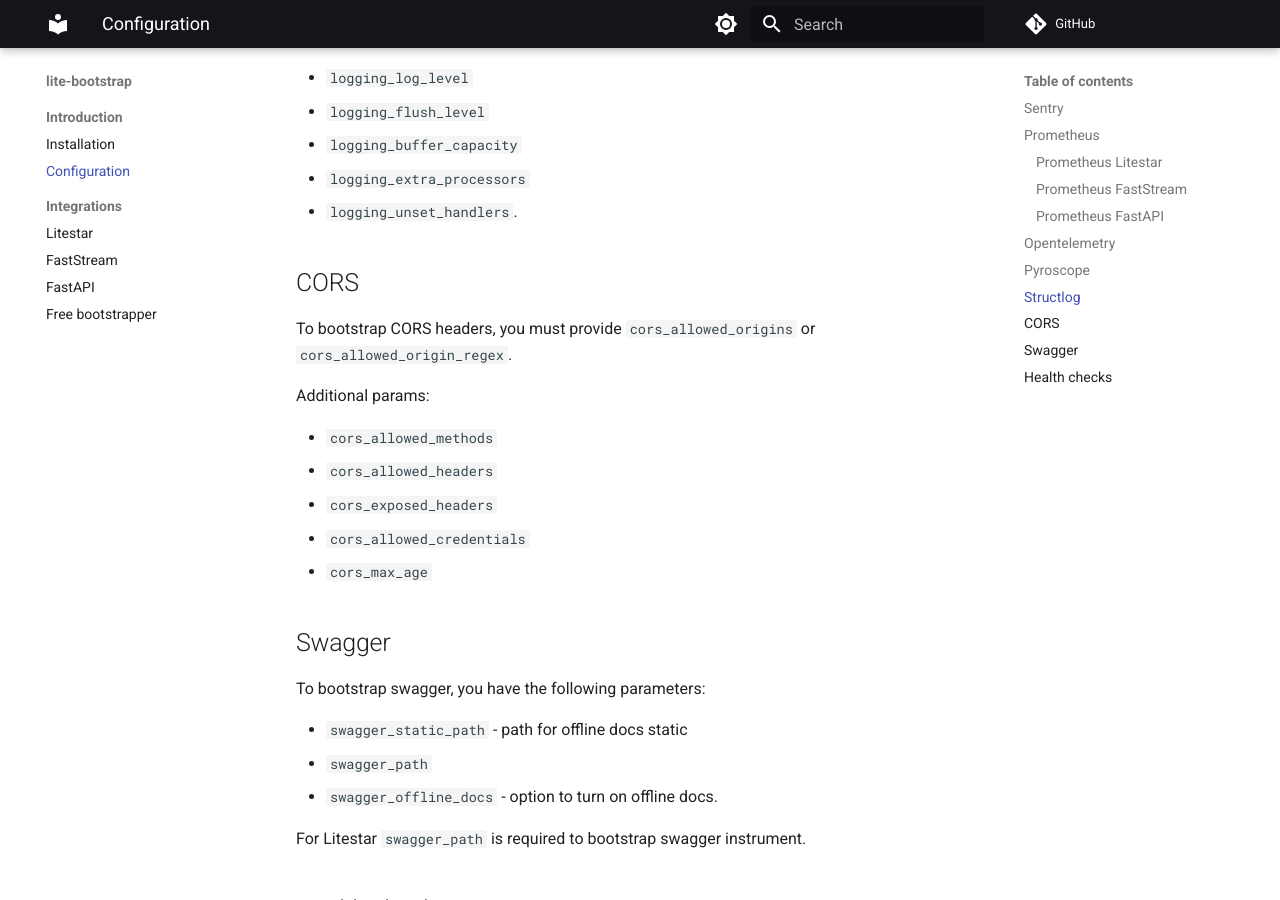
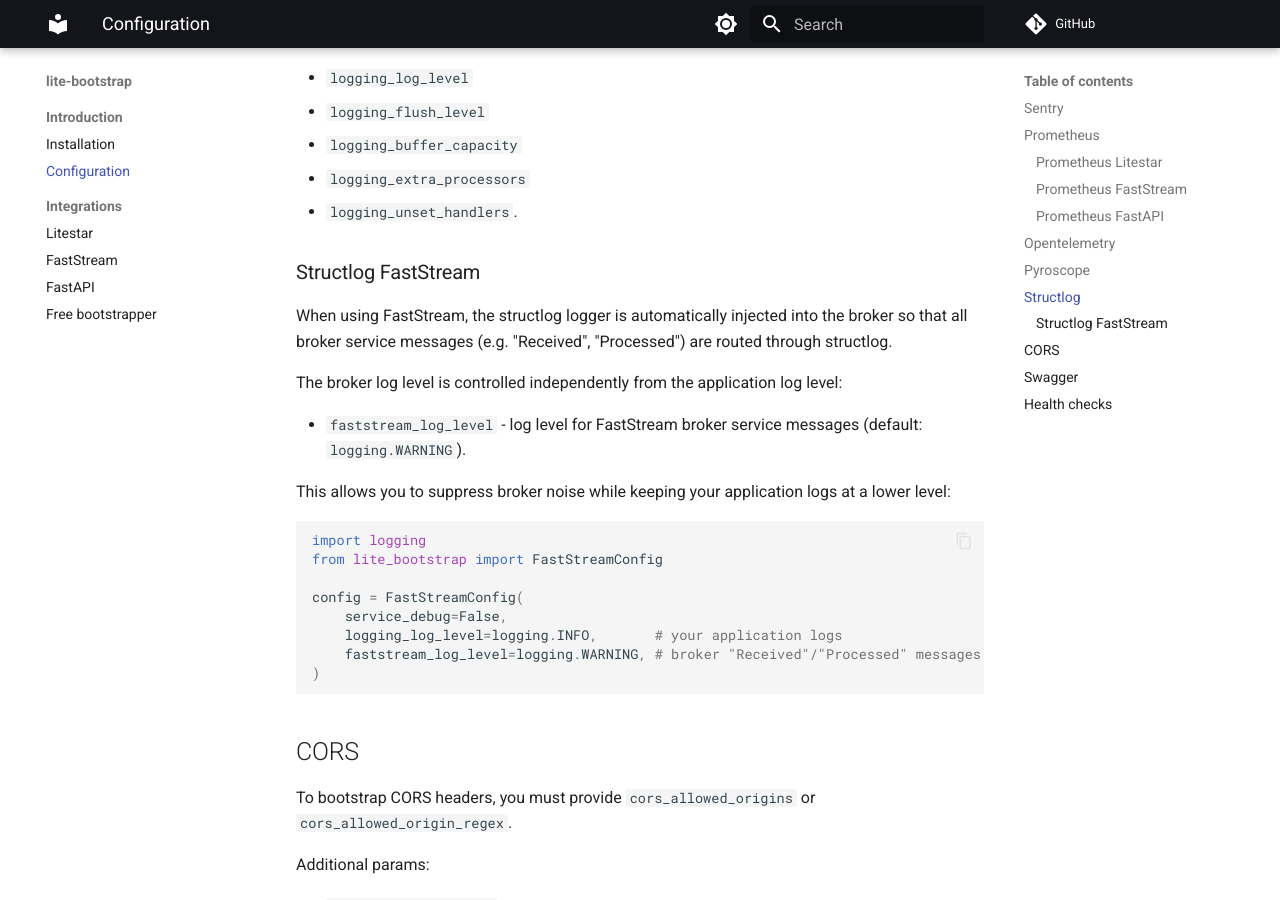
Before and after one commit to modern-python/lite-bootstrap, an MkDocs documentation site: the page built from docs/introduction/configuration.md, in a window 1280 px wide and 900 px high, scrolled down 3112 px. Built offline with MkDocs 1.6.1 and Material for MkDocs 9.7.7, drawn with Linux system fonts in a browser that asks for light colours; comment, search, counter and statistics services are not loaded.

Commit message:
feat: add faststream_log_level to control broker log level independently

````diff
--- a/docs/introduction/configuration.md
+++ b/docs/introduction/configuration.md
@@ -115,6 +115,28 @@
 - `logging_extra_processors`
 - `logging_unset_handlers`.
 
+### Structlog FastStream
+
+When using FastStream, the structlog logger is automatically injected into the broker so that all broker
+service messages (e.g. "Received", "Processed") are routed through structlog.
+
+The broker log level is controlled independently from the application log level:
+
+- `faststream_log_level` - log level for FastStream broker service messages (default: `logging.WARNING`).
+
+This allows you to suppress broker noise while keeping your application logs at a lower level:
+
+```python
+import logging
+from lite_bootstrap import FastStreamConfig
+
+config = FastStreamConfig(
+    service_debug=False,
+    logging_log_level=logging.INFO,       # your application logs
+    faststream_log_level=logging.WARNING, # broker "Received"/"Processed" messages (default)
+)
+```
+
 ## CORS
 
 To bootstrap CORS headers, you must provide `cors_allowed_origins` or `cors_allowed_origin_regex`.
````
Also changed, not shown: docs/integrations/faststream.md (+2 -1 lines), 2 other files.
